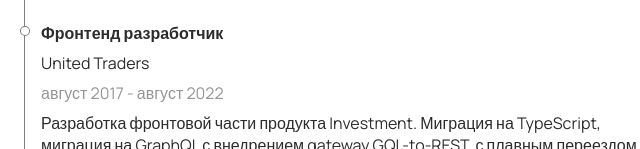
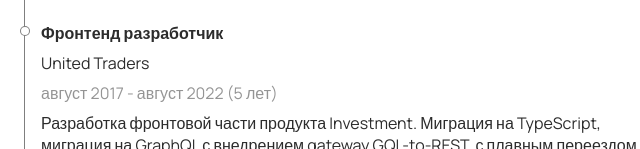
Before and after one commit to kazatca/kazatca.github.io, a plain HTML site: page resume.html in a window 1280 px wide. Shown: the part 803-952 px from the top of the page, 448-1088 px from the left. Drawn offline with Linux system fonts and the light colour scheme.

Commit message:
feat: added range

```diff
--- a/resume.html
+++ b/resume.html
@@ -255,7 +255,7 @@
               Фронтенд разработчик
             </p>
             <p>United Traders</p>
-            <p class="period">август 2017 - август 2022</p>
+            <p class="period">август 2017 - август 2022 (5 лет)</p>
             <p>
               Разработка фронтовой части продукта Investment.
               Миграция на TypeScript, миграция на GraphQL с внедрением gateway GQL-to-REST, с плавным переездом на
```
